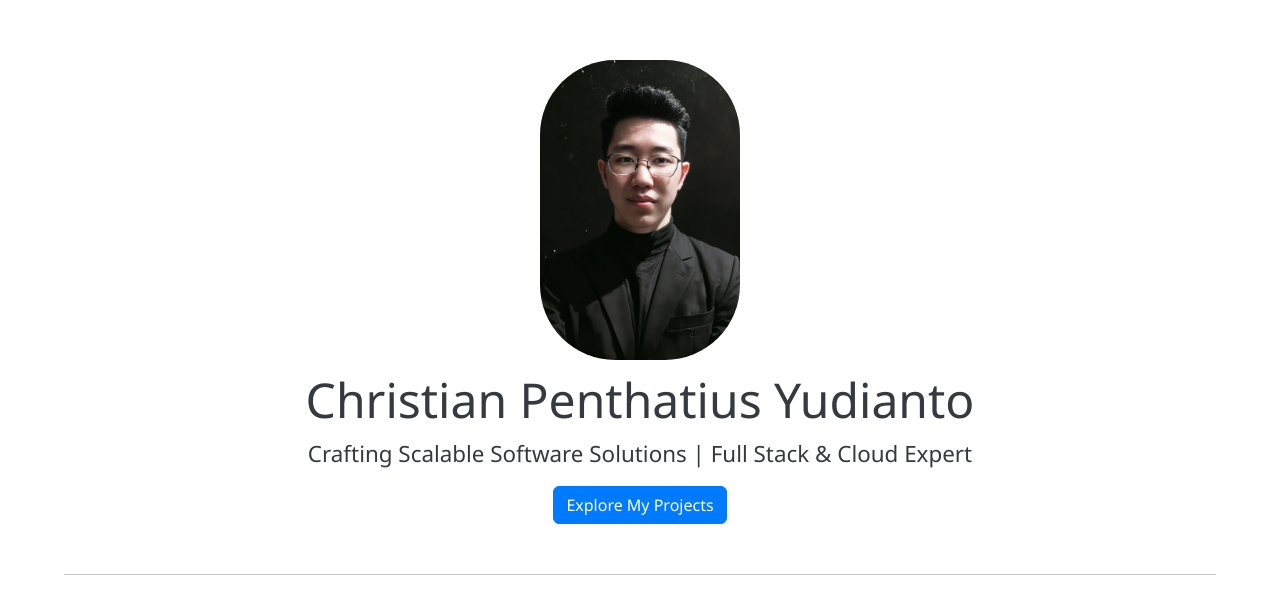
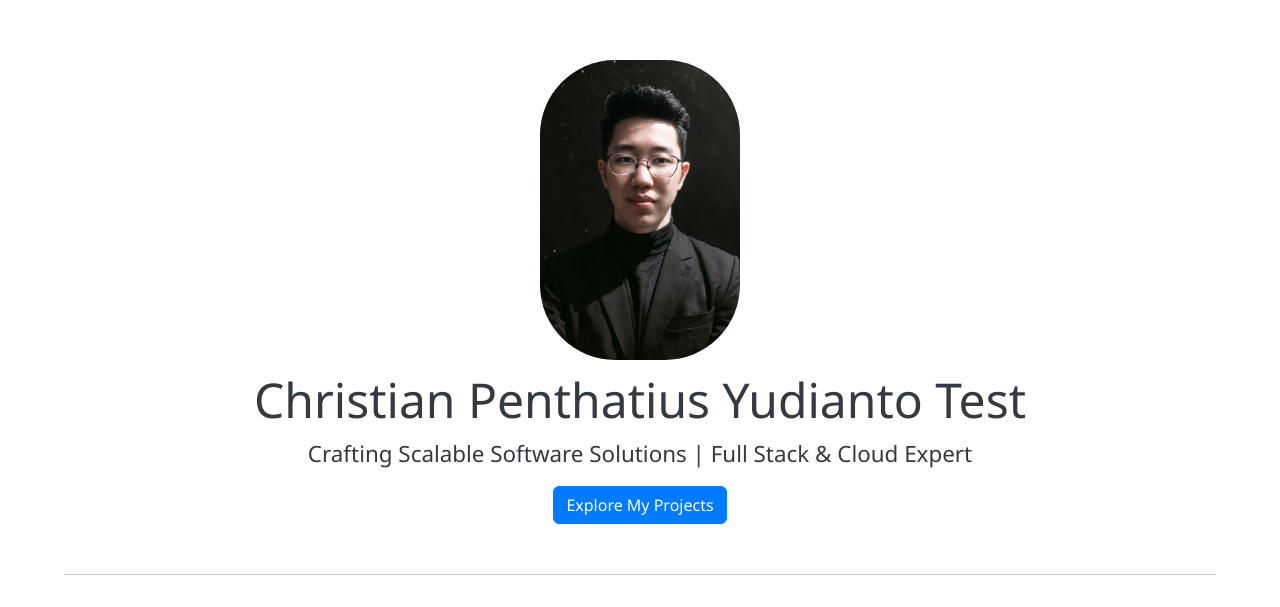
Before and after one commit to chrispentha/my-portfolio, a plain HTML site: page index.html in a window 1280 px wide. Shown: the part 70-677 px from the top of the page. Drawn offline with Linux system fonts and the light colour scheme.

Commit message:
Testing 1. Testing after migrate from Render to GitHub Pages

```diff
--- a/index.html
+++ b/index.html
@@ -182,7 +182,7 @@
 
                     <!-- Info section -->
                     <div class="info" data-aos="fade-in" data-aos-delay="300">
-                        <h1 data-aos="fade-right" data-aos-delay="400">Christian Penthatius Yudianto</h1>
+                        <h1 data-aos="fade-right" data-aos-delay="400">Christian Penthatius Yudianto Test</h1>
                         <p data-aos="fade-left" data-aos-delay="500">
                             Crafting Scalable Software Solutions | Full Stack & Cloud Expert
                         </p>
```
